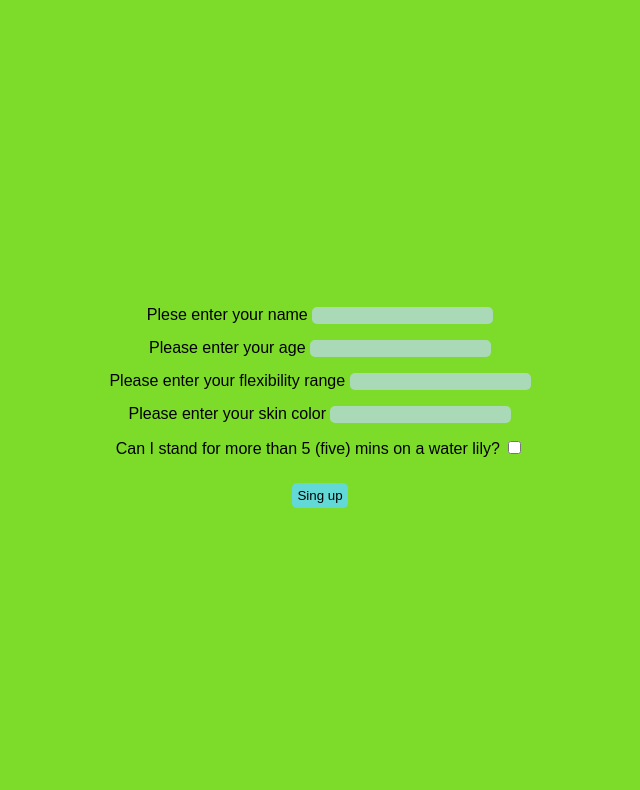
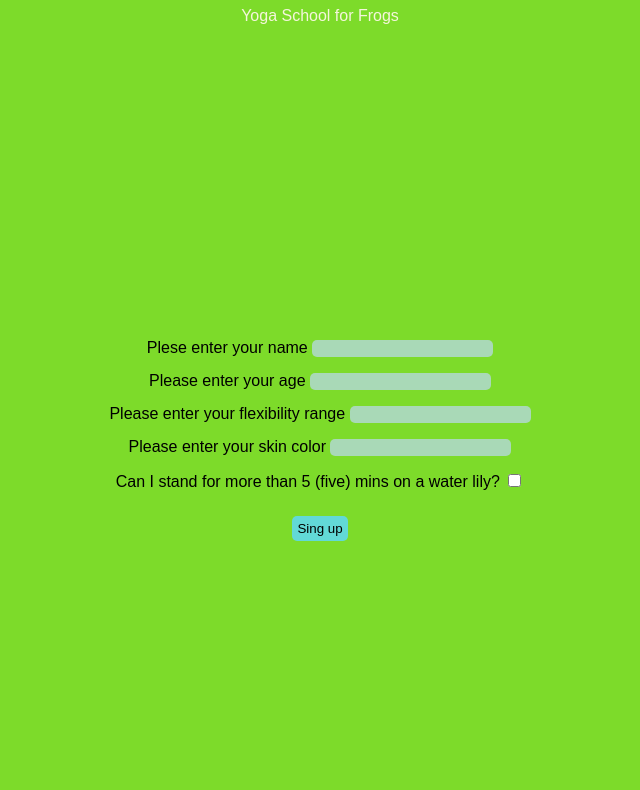
Before and after one commit to elenamnt98/Yoga-School-for-Frogs, a plain HTML site: page index.html in a window 1280 px wide. Shown: the part 73-863 px from the top of the page, without its empty margins (320-960 px from the left). Drawn offline with Linux system fonts and the light colour scheme.

Commit message:
Update index.html

```diff
--- a/index.html
+++ b/index.html
@@ -11,6 +11,8 @@
     div {margin: 15px;}
     form {height: 100vh; justify-items: center; align-content: center;}
     h1 {text-align: center; font-family: sans-serif;}
+    .kou {color: beige; text-align: center;}
+
 
 
   </style>
@@ -18,6 +20,7 @@
 
 <body>
   <h1>Sign up for free</h1>
+  <div class="kou">Yoga School for Frogs</div>
   <form action="" method="get" class="vatraxia">
     <div>
       <label for="name">Plese enter your name</label>
```
